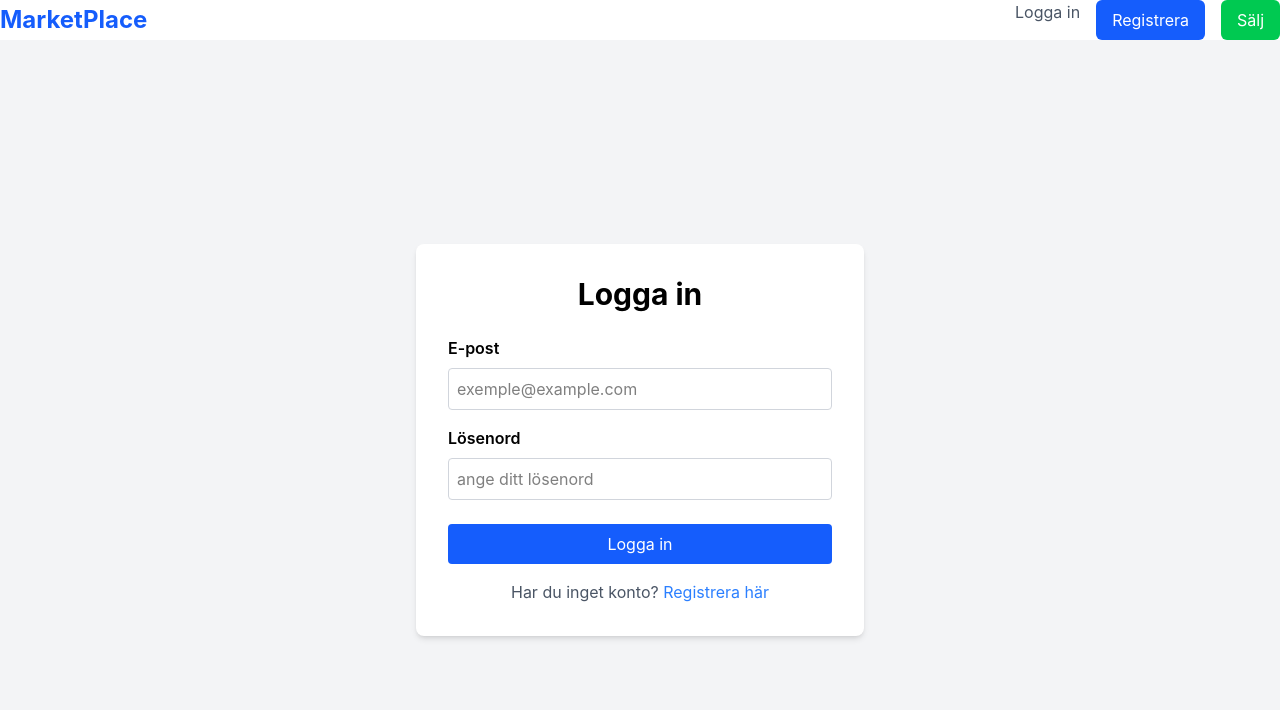
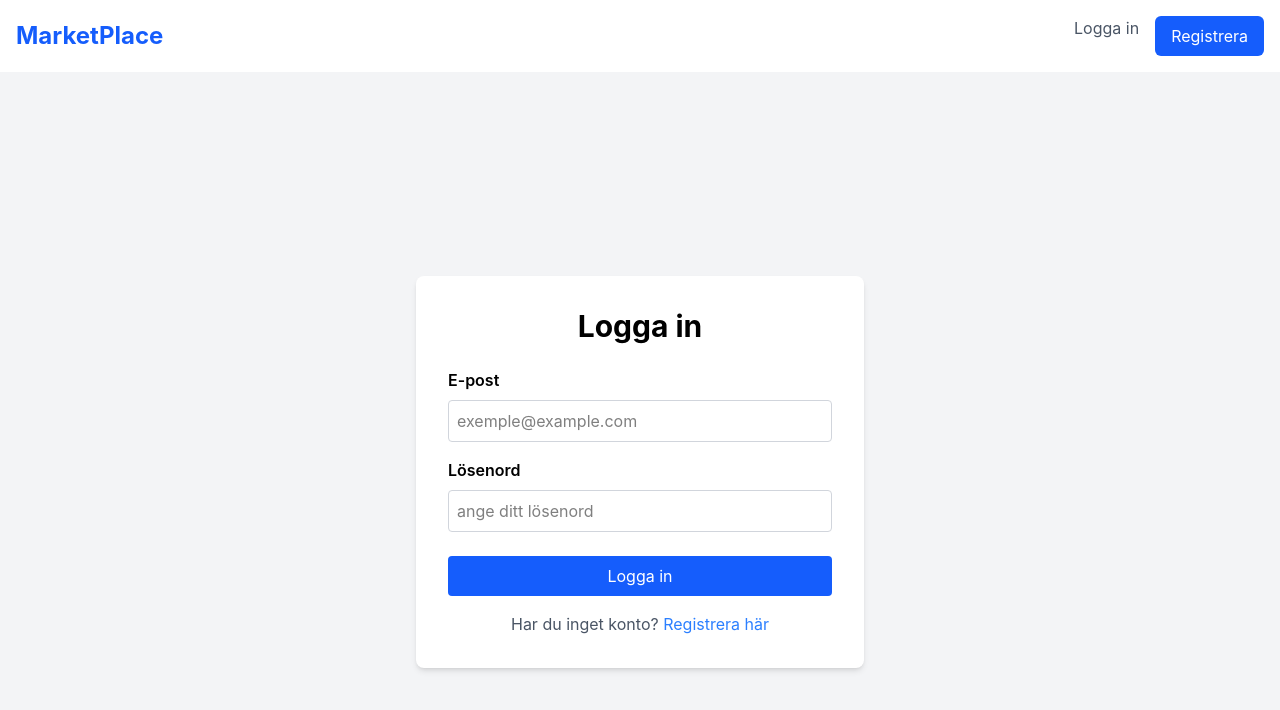
Before and after one commit to BackEndByAlex/Market-place, a React (Vite) app in the folder frontend/: page /login in a window 1280 px wide. Shown: the top 710 px of the page. Built offline with nearby package versions, Linux system fonts and the light colour scheme.

Commit message:
add a authContext

```diff
--- a/frontend/src/components/Navbar.jsx
+++ b/frontend/src/components/Navbar.jsx
@@ -1,13 +1,35 @@
-import { Link } from "react-router-dom"
+// src/components/Navbar.jsx
+import { Link } from 'react-router-dom'
+import { useAuth } from '../context/AuthContext'
 
 function Navbar() {
+  const { token, logout } = useAuth()
+
   return (
-    <nav className="w-full bg-white shadow-md">
+    <nav className="w-full bg-white p-4 shadow-md">
       <div className="mx-auto flex max-w-7xl items-center justify-between">
         <Link to="/" className="text-2xl font-bold text-blue-600">
           MarketPlace
         </Link>
+
         <div className="flex space-x-4">
+          {token ? (
+            <>
+              <Link
+                to="/sell"
+                className="rounded-md bg-green-500 px-4 py-2 text-white hover:bg-green-600"
+              >
+                Sälj
+              </Link>
+              <button
+                onClick={logout}
+                className="rounded-md bg-red-500 px-4 py-2 text-white hover:bg-red-600"
+              >
+                Logga ut
+              </button>
+            </>
+          ) : (
+            <>
               <Link to="/login" className="text-gray-600 hover:text-blue-500">
                 Logga in
               </Link>
@@ -17,12 +39,8 @@ function Navbar() {
               >
                 Registrera
               </Link>
-          <Link
-            to="/sell"
-            className="rounded-md bg-green-500 px-4 py-2 text-white hover:bg-green-600"
-          >
-            Sälj
-          </Link>
+            </>
+          )}
         </div>
       </div>
     </nav>
--- /dev/null
+++ b/frontend/src/context/AuthContext.jsx
@@ -0,0 +1,40 @@
+import { createContext, useState, useContext, useEffect } from "react"
+
+const AuthContext = createContext(null)
+
+export function AuthProvider({ children }) {
+  const [ token, setToken ] = useState(null)
+
+  useEffect(() => {
+    const storeToken = localStorage.getItem('authToken')
+    if (storeToken) {
+      setToken(storeToken)
+    }
+  }, [])
+
+  const login = (newToken) => {
+    localStorage.setItem('authToken', newToken)
+    setToken(newToken)
+  }
+
+  const logout = () => {
+    localStorage.removeItem('authToken')
+    setToken(null)
+  }
+
+  const value = {
+    token,
+    login,
+    logout,
+  }
+
+  return <AuthContext.Provider value={value}>{children}</AuthContext.Provider>
+}
+
+export const useAuth = () => {
+  const context = useContext(AuthContext)
+  if (context === undefined) {
+    throw new Error("useAuth must be used within an AuthProvider")
+  }
+  return context
+}
--- a/frontend/src/main.jsx
+++ b/frontend/src/main.jsx
@@ -2,6 +2,8 @@ import { StrictMode } from 'react'
 import ReactDOM from 'react-dom/client'
 import { createBrowserRouter, RouterProvider } from 'react-router-dom'
 import './index.css'
+
+import { AuthProvider } from './context/AuthContext'
 
 import Layout from './Layout'
 import HomePage from './pages/HomePage'
@@ -37,6 +39,8 @@ const router = createBrowserRouter([
 
 ReactDOM.createRoot(document.querySelector('#root')).render(
   <StrictMode>
+    <AuthProvider>
     <RouterProvider router={router} />
+    </AuthProvider>
   </StrictMode>
 )
--- a/frontend/src/pages/LoginPage.jsx
+++ b/frontend/src/pages/LoginPage.jsx
@@ -1,14 +1,16 @@
 import { Link } from 'react-router-dom'
 import { useState } from 'react'
 import axios from 'axios'
+import { useAuth } from '../context/AuthContext.jsx'
 
 function LoginPage() {
 
-  const [email, setEmail] = useState('');
-  const [password, setPassword] = useState('');
+  const [email, setEmail] = useState('')
+  const [password, setPassword] = useState('')
+  const auth = useAuth()
 
   const handleSubmit = async (e) => {
-    e.preventDefault();
+    e.preventDefault()
 
     const formData = {
       email,
@@ -20,13 +22,12 @@ function LoginPage() {
 
       const token = response.data.token
 
-      localStorage.setItem('authToken', token)
+      auth.login(token)
 
-      alert('Inloggning lyckad!'
+      alert('Inloggning lyckad!')
 
         // TODO: After successful login, navigate to home page
         // navigate('/')
-      )
     } catch (error) {
       console.error('Error logging in user:', error)
       alert('Fel vid inloggning: ' + error.response.data.message)
```
Lines whose indentation alone changed are shown as unchanged.
